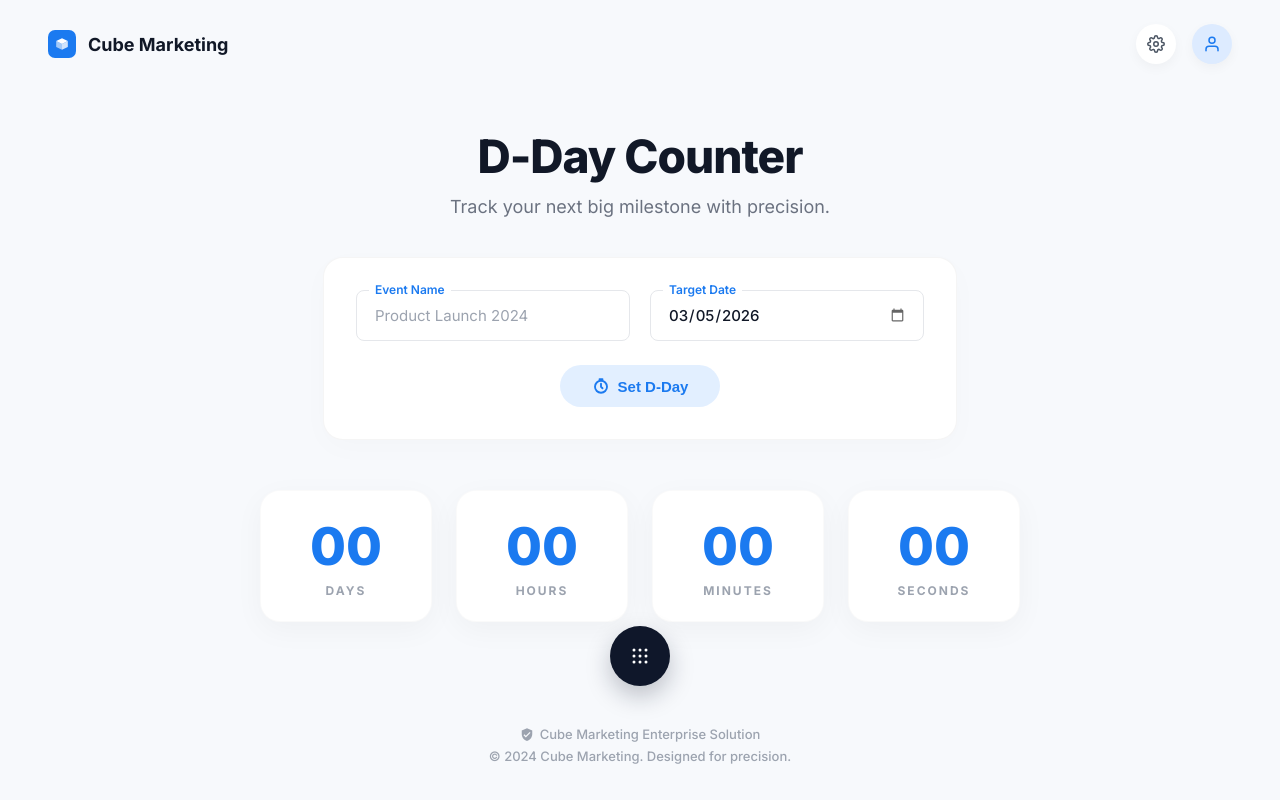
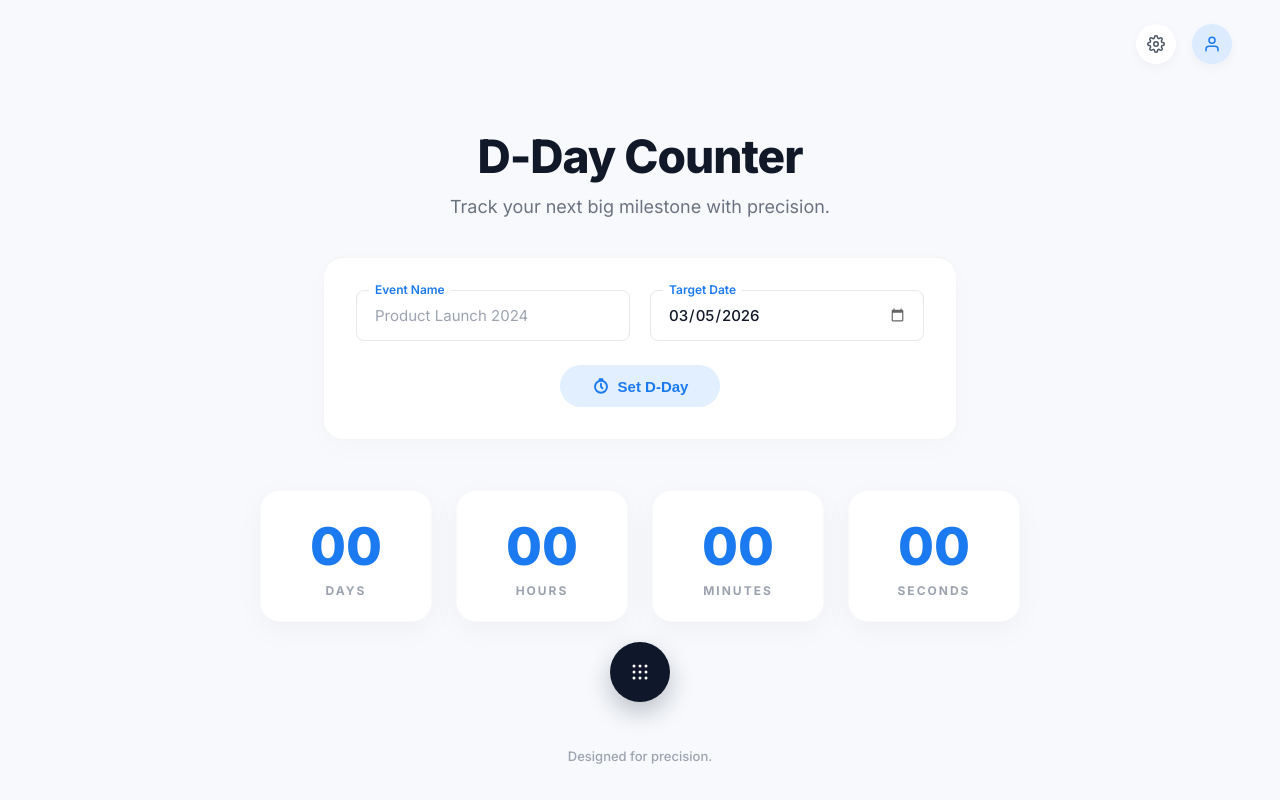
Before and after one commit to lars0920/d-day-counter, a plain HTML site: page index.html in a window 1280 px wide. Drawn offline with nearby package versions, Linux system fonts and the light colour scheme.

Commit message:
Add files via upload

```diff
--- a/index.html
+++ b/index.html
@@ -4,7 +4,19 @@
 <head>
     <meta charset="UTF-8">
     <meta name="viewport" content="width=device-width, initial-scale=1.0">
-    <title>D-Day Counter - Cube Marketing</title>
+    <title>D-Day Counter</title>
+
+    <!-- SEO Meta Tags -->
+    <meta name="description" content="나만의 중요한 기념일을 잊지 마세요. 목표 날짜를 설정하면 남은 시간을 정확하게 추적해주는 깔끔하고 세련된 D-Day 카운터입니다.">
+    <meta name="keywords" content="D-Day, 디데이, 카운터, 기념일, 날짜 계산기, 목표 날짜">
+    <meta name="robots" content="index, follow">
+    <meta name="author" content="디데이 카운터">
+
+    <!-- Open Graph (SNS Share) -->
+    <meta property="og:title" content="D-Day Counter">
+    <meta property="og:description" content="나만의 특별한 기념일을 위한 D-Day 카운터입니다. 남은 시간을 확인해보세요!">
+    <meta property="og:type" content="website">
+    <meta property="og:url" content="https://d-day-counter.vercel.app/">
     <link href="https://fonts.googleapis.com/css2?family=Inter:wght@400;500;600;700;800&display=swap" rel="stylesheet">
     <script src="https://cdnjs.cloudflare.com/ajax/libs/matter-js/0.19.0/matter.min.js"></script>
     <style>
@@ -329,13 +341,7 @@
 
         <div class="nav-container clickable">
             <div class="nav-left">
-                <svg viewBox="0 0 24 24" width="28" height="28">
-                    <rect width="24" height="24" rx="6" fill="#1b7af0" />
-                    <path d="M12 7 L17 9.5 L12 12 L7 9.5 Z" fill="white" />
-                    <path d="M17 9.5 L17 14.5 L12 17 L12 12 Z" fill="rgba(255,255,255,0.8)" />
-                    <path d="M7 9.5 L7 14.5 L12 17 L12 12 Z" fill="rgba(255,255,255,0.6)" />
-                </svg>
-                Cube Marketing
+                <!-- Branding Removed -->
             </div>
             <div class="nav-right">
                 <div class="nav-icon">
@@ -418,14 +424,7 @@
                 </svg>
             </div>
             <div class="footer clickable">
-                <div class="brand">
-                    <svg viewBox="0 0 24 24" width="14" height="14" fill="#9ca3af">
-                        <path
-                            d="M12 2L3 6v6c0 5.55 3.84 10.74 9 12 5.16-1.26 9-6.45 9-12V6l-9-4zm-2 16l-4-4 1.41-1.41L10 15.17l6.59-6.59L18 10l-8 8z" />
-                    </svg>
-                    Cube Marketing Enterprise Solution
-                </div>
-                <p>&copy; 2024 Cube Marketing. Designed for precision.</p>
+                <p>Designed for precision.</p>
             </div>
         </div>
     </div>
```
